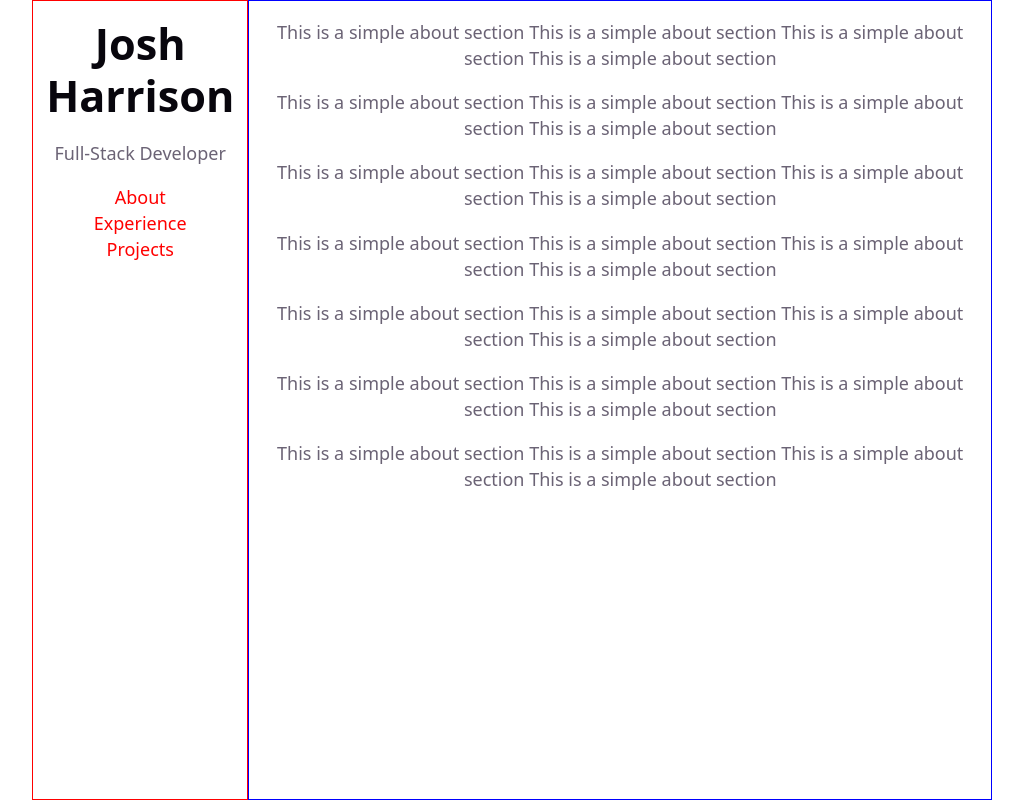
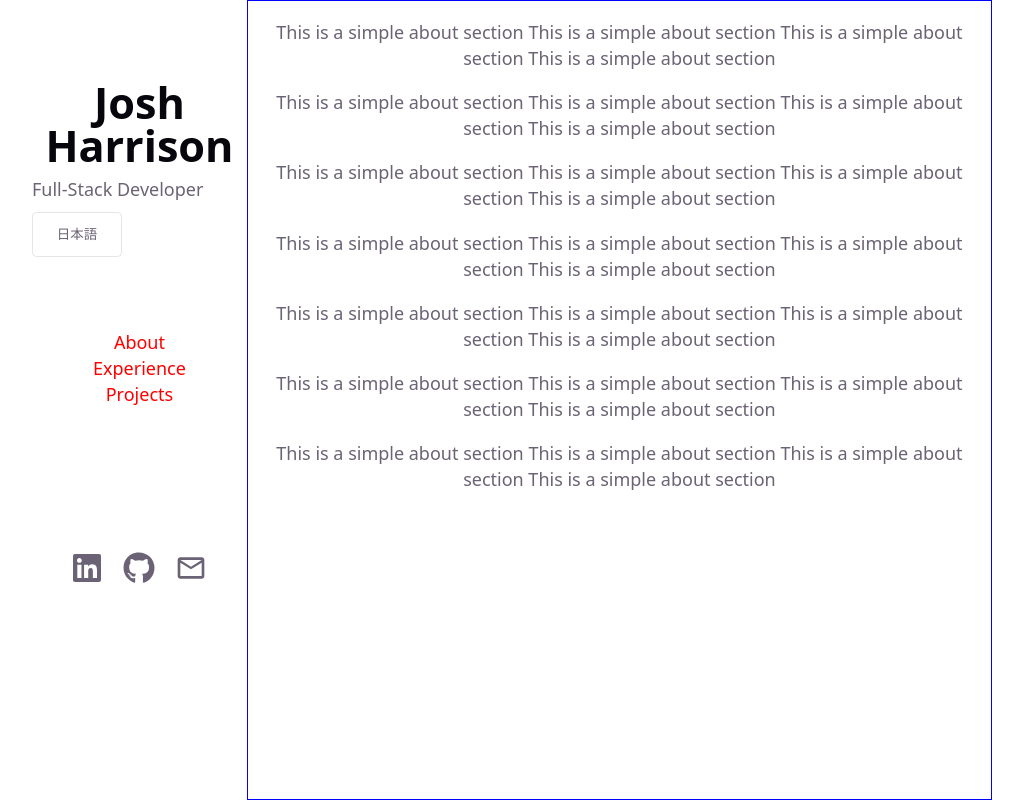
Before and after one commit to Josh-Harrison1600/Portfolio-V3, a React (Vite) app: page / in a window 1280 px wide. Shown: the whole page, without its empty margins (128-1151 px from the left). Built offline with nearby package versions, Linux system fonts and the light colour scheme.

Commit message:
added nav styling

```diff
--- a/package.json
+++ b/package.json
@@ -15,7 +15,8 @@
     "i18next-browser-languagedetector": "^8.2.0",
     "react": "^19.2.0",
     "react-dom": "^19.2.0",
-    "react-i18next": "^16.5.3"
+    "react-i18next": "^16.5.3",
+    "react-icons": "^5.7.0"
   },
   "devDependencies": {
     "@biomejs/biome": "^2.5.11",
--- a/src/App.tsx
+++ b/src/App.tsx
@@ -1,11 +1,7 @@
-import { useTranslation } from 'react-i18next'
 import About from './components/About'
-import { LanguageSwitcher } from './components/LanguageSwitcher'
 import Navigation from './components/Navigation'
 
 export default function App() {
-  const { t } = useTranslation()
-
   return (
     <main>
       <div className="app-root">
--- /dev/null
+++ b/src/components/LanguageSwitcher.css
@@ -0,0 +1,22 @@
+.lang-switcher {
+  display: inline-flex;
+  align-items: center;
+  justify-content: center;
+  width: 5rem;
+  height: 2.5rem;
+  padding: 0;
+  border: 1px solid var(--border);
+  border-radius: 0.25rem;
+  color: var(--text);
+  background: transparent;
+  font: inherit;
+  font-size: 0.75rem;
+  cursor: pointer;
+  margin-top: 0.5rem;
+}
+
+.lang-switcher:hover {
+  color: var(--text-h);
+  background: var(--accent-bg);
+  border-color: var(--accent-border);
+}
--- a/src/components/LanguageSwitcher.tsx
+++ b/src/components/LanguageSwitcher.tsx
@@ -1,34 +1,28 @@
 import { useEffect } from 'react'
 import { useTranslation } from 'react-i18next'
-
-const LANGUAGES = [
-  { code: 'en', labelKey: 'lang.en' },
-  { code: 'ja', labelKey: 'lang.ja' },
-] as const
+import './LanguageSwitcher.css'
 
 export function LanguageSwitcher() {
   const { i18n, t } = useTranslation()
   const active = i18n.resolvedLanguage ?? i18n.language
+  const isEnglish = active.startsWith('en')
+  const targetLang = isEnglish ? 'ja' : 'en'
+  const label = isEnglish ? t('lang.ja') : t('lang.en')
 
   useEffect(() => {
     document.documentElement.lang = active
   }, [active])
 
   return (
-    <fieldset className="lang-switcher">
-      <legend className="sr-only">{t('lang.label')}</legend>
-      {LANGUAGES.map(({ code, labelKey }) => (
     <button
-          key={code}
       type="button"
-          className={active.startsWith(code) ? 'active' : undefined}
+      className="lang-switcher"
+      aria-label={`${t('lang.label')}: ${label}`}
       onClick={() => {
-            void i18n.changeLanguage(code)
+        void i18n.changeLanguage(targetLang)
       }}
     >
-          {t(labelKey)}
+      {label}
     </button>
-      ))}
-    </fieldset>
   )
 }
--- a/src/components/Navigation.css
+++ b/src/components/Navigation.css
@@ -1,7 +1,40 @@
 .navigation-component {
-  border: 1px red solid;
+  display: flex;
+  flex-direction: column;
+}
+
+.name-title-button {
+  display: flex;
+  flex-direction: column;
+  padding-bottom: 4rem;
+}
+
+.name {
+  margin-top: 4.5rem;
+  line-height: 1;
+}
+
+.job-title {
+  padding-top: 0;
+  text-align: left;
+  margin: 0;
+  line-height: 1.5;
+}
+
+.links-and-footer {
+  flex: 1;
+  display: flex;
+  flex-direction: column;
+  justify-content: space-between;
 }
 
 .navigation-links {
   color: red;
 }
+
+.socials {
+  display: flex;
+  justify-content: center;
+  gap: 20px;
+  padding-bottom: 12rem;
+}
--- a/src/components/Navigation.tsx
+++ b/src/components/Navigation.tsx
@@ -1,12 +1,18 @@
-import { useState } from 'react'
 import './Navigation.css'
+import { FaGithub, FaLinkedin } from 'react-icons/fa'
+import { MdOutlineMail } from 'react-icons/md'
+import { LanguageSwitcher } from './LanguageSwitcher'
 
 export default function Navigation() {
   return (
     <aside className="navigation-component">
-      <h1>Josh Harrison</h1>
-      <p>Full-Stack Developer</p>
+      <div className="name-title-button">
+        <h1 className="name">Josh Harrison</h1>
+        <p className="job-title">Full-Stack Developer</p>
+        <LanguageSwitcher />
+      </div>
 
+      <div className="links-and-footer">
         <nav aria-label="Main" className="navigation-links">
           <ul>
             <li>
@@ -20,6 +26,13 @@ export default function Navigation() {
             </li>
           </ul>
         </nav>
+
+        <footer className="socials">
+          <FaLinkedin size={32} />
+          <FaGithub size={32} />
+          <MdOutlineMail size={32} />
+        </footer>
+      </div>
     </aside>
   )
 }
--- a/src/index.css
+++ b/src/index.css
@@ -50,6 +50,11 @@ a {
   margin: 0;
   text-decoration: none;
   color: inherit;
+}
+
+h1 {
+  padding: 0;
+  margin: 0;
 }
 
 #root {
@@ -106,16 +111,6 @@ button {
   cursor: pointer;
 }
 
-.lang-switcher {
-  display: inline-flex;
-  margin: 0 0 1.5rem;
-  padding: 0;
-  border: 1px solid var(--border);
-  border-radius: 999px;
-  overflow: hidden;
-  min-inline-size: 0;
-}
-
 .sr-only {
   position: absolute;
   width: 1px;
@@ -128,17 +123,6 @@ button {
   border: 0;
 }
 
-.lang-switcher button {
-  border: 0;
-  padding: 0.45rem 1rem;
-  color: var(--text);
-  background: transparent;
-}
-
-.lang-switcher button.active {
-  color: var(--text-h);
-  background: var(--accent-bg);
-}
 
 .counter {
   margin: 0.5rem 0 1.25rem;
```
Also changed, not shown: 1 other file (tests, documents, lock files or other folders). Lines whose indentation alone changed are shown as unchanged.
